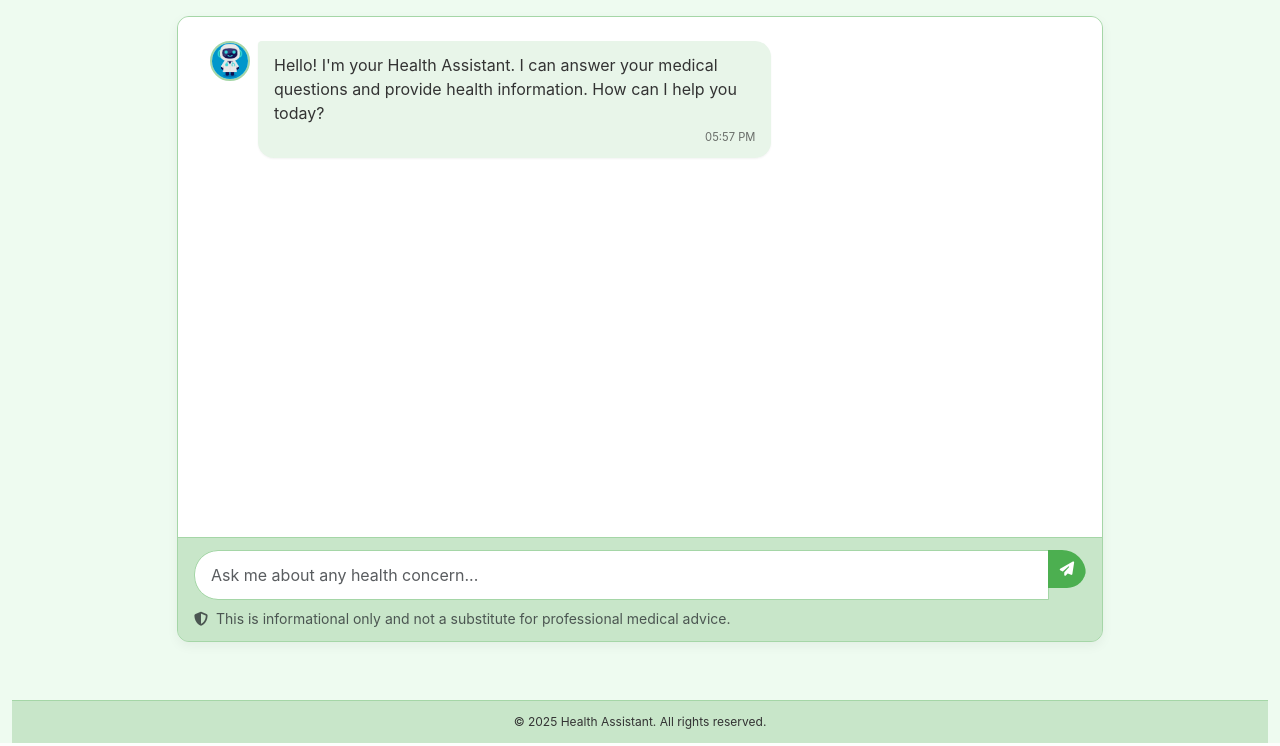
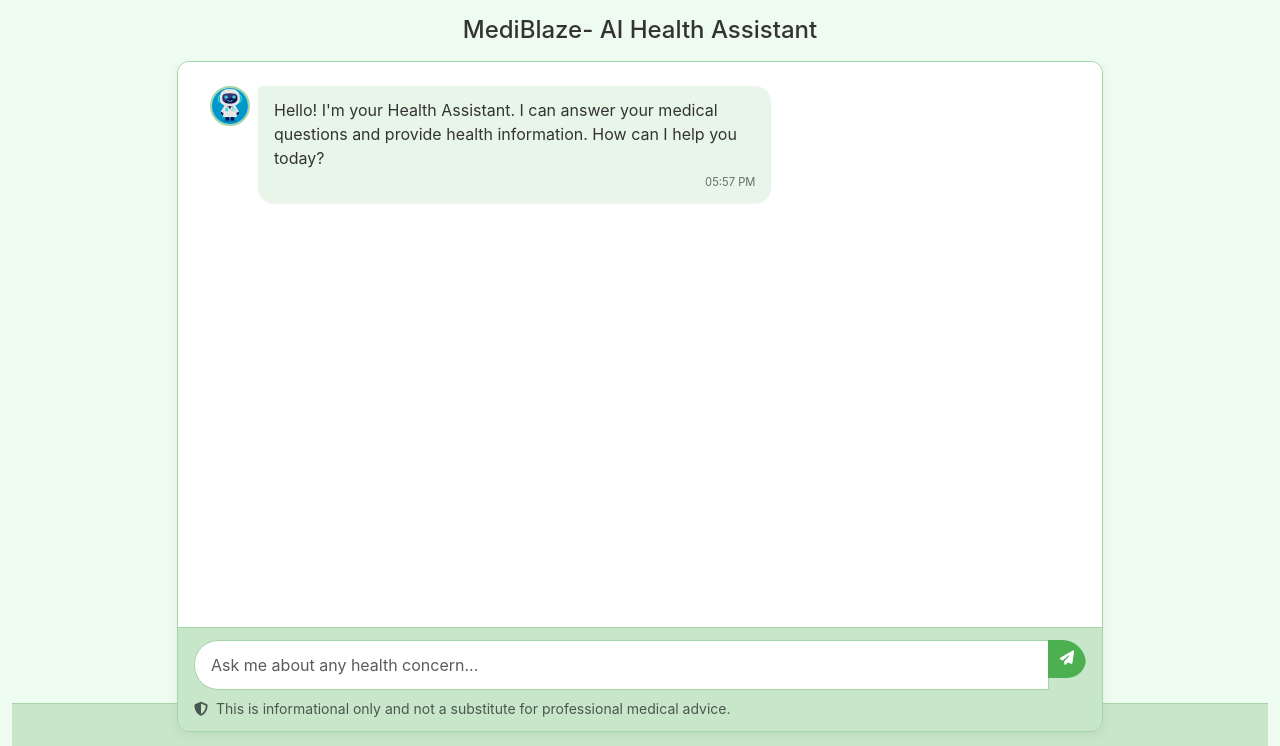
Before and after one commit to BlazeWild/MediBlaze-AI_Health_Assistant, a Flask app: page / in a window 1280 px wide. Shown: the part 57-803 px from the top of the page. Run offline with Flask 3, Linux system fonts and the light colour scheme; some libraries are stand-ins or nearby versions.

Commit message:
changed name

```diff
--- a/templates/index.html
+++ b/templates/index.html
@@ -3,7 +3,7 @@
   <head>
     <meta charset="UTF-8" />
     <meta name="viewport" content="width=device-width, initial-scale=1.0" />
-    <title>Medical Chatbot</title>
+    <title>MediBlazeAI</title>
     <link
       href="https://cdnjs.cloudflare.com/ajax/libs/bootstrap/5.3.0/css/bootstrap.min.css"
       rel="stylesheet"
@@ -34,6 +34,8 @@
       <div class="container py-3 flex-grow-1">
         <div class="row justify-content-center">
           <div class="col-md-10">
+            <!-- Added subtitle here -->
+            <h4 class="text-center mb-3">MediBlaze- AI Health Assistant</h4>
             <div class="card chat-card">
               <div class="card-body chat-window" id="chatWindow">
                 <!-- Welcome message -->
@@ -84,7 +86,7 @@
       <!-- Footer -->
       <footer>
         <div class="container">
-          <p class="mb-0">&copy; 2025 Health Assistant. All rights reserved.</p>
+          <p class="mb-0">&copy; 2025 MediBlazeAI. All rights reserved.</p>
         </div>
       </footer>
     </div>
```
